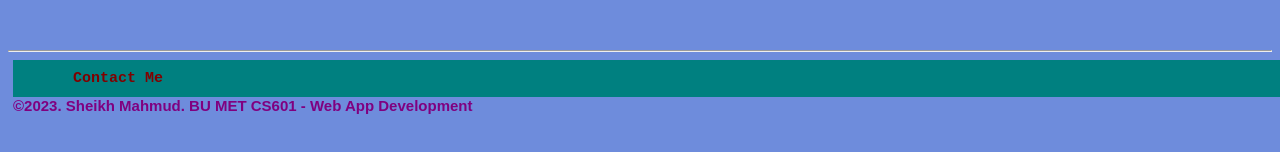
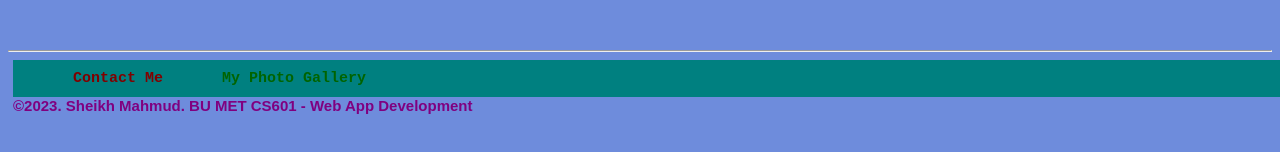
Before and after one commit to vind109smi/metcs601_finalproject_mahmud, a plain HTML site: page learn_JS_JSON_more.html in a window 1280 px wide. Shown: the part 1652-1804 px from the top of the page. Drawn offline with Linux system fonts and the light colour scheme.

Commit message:
Commit second changes with additional  files

```diff
--- a/learn_JS_JSON_more.html
+++ b/learn_JS_JSON_more.html
@@ -131,6 +131,7 @@
                 <nav>
                     <!-- The footer will contact my contact me web form page-->
                     <a href="contact_me.html" id="contactme">Contact Me</a>
+                    <a href="photo_vue_gallery.html" id="photogalid">My Photo Gallery</a>
                 </nav>
                 <!-- THIS IS FOR COPYRIGHT TEXT-->
                 &copy;2023. Sheikh Mahmud. BU MET CS601 - Web App Development
```
